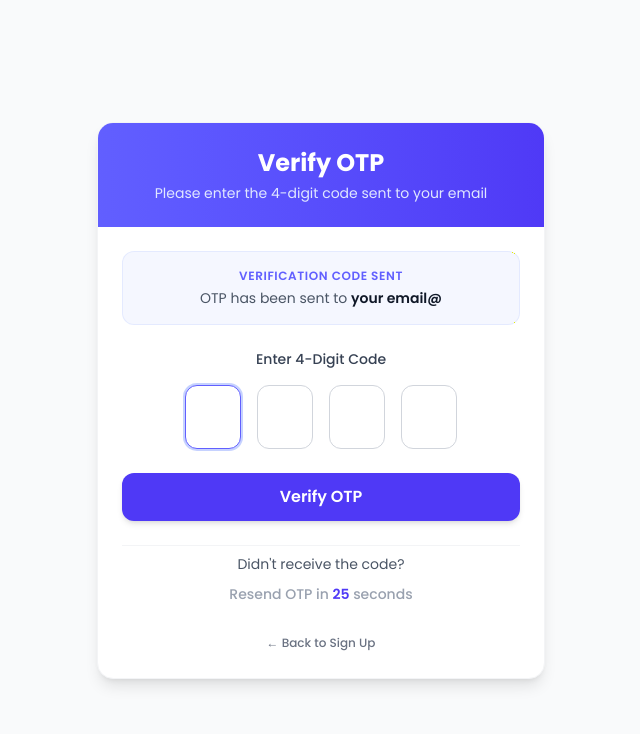
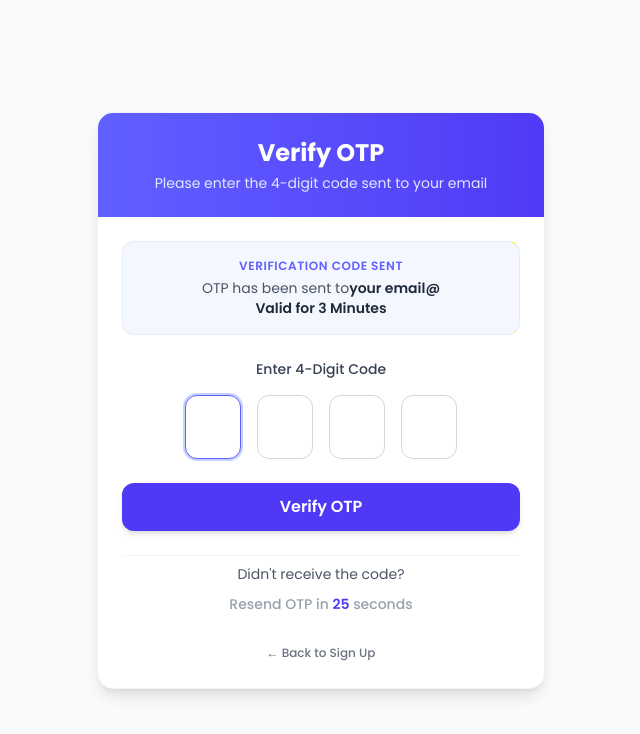
Before and after one commit to CodeDeff/undobharat, a React (Vite) app in the folder frontend/: page /auth/verify-otp in a window 1280 px wide. Shown: the top 734 px of the page, without its empty margins (319-959 px from the left). Built offline with nearby package versions, Linux system fonts and the light colour scheme; no server answers.

Commit message:
otp validation message added

```diff
--- a/frontend/src/features/auth/pages/VerifyOTP.jsx
+++ b/frontend/src/features/auth/pages/VerifyOTP.jsx
@@ -50,6 +50,7 @@ const VerifyOTP = () => {
     e.preventDefault();
     setError('');
     setSuccessMessage('');
+try {
 
     const fullOtp = otp.join('');
 
@@ -75,6 +76,11 @@ const VerifyOTP = () => {
     }else{
       setError('Incorrect OTP. Please try again.');
     }
+} catch (error) {
+  console.error(error);
+  setSuccessMessage('');
+  setError(error.message.includes("400")?"Incorrect OTP. Please try again.":"Failed to verify OTP. Please try again.");
+}
 
 
   };
@@ -120,8 +126,9 @@ const VerifyOTP = () => {
               Verification Code Sent
             </p>
             <p className="text-sm text-gray-600">
-              OTP has been sent to{' '}
-              <span className="font-semibold text-gray-900 break-all">{email.split('@')[0]}@{email.split('@')[1]}</span>
+              OTP has been sent to{''}
+              <span className="font-semibold text-gray-800 break-all">{email.split('@')[0]}@{email.split('@')[1]}</span> <br/>
+              <span className="font-semibold text-gray-800 break-all">Valid for 3 Minutes</span>
             </p>
           </div>
 
```
